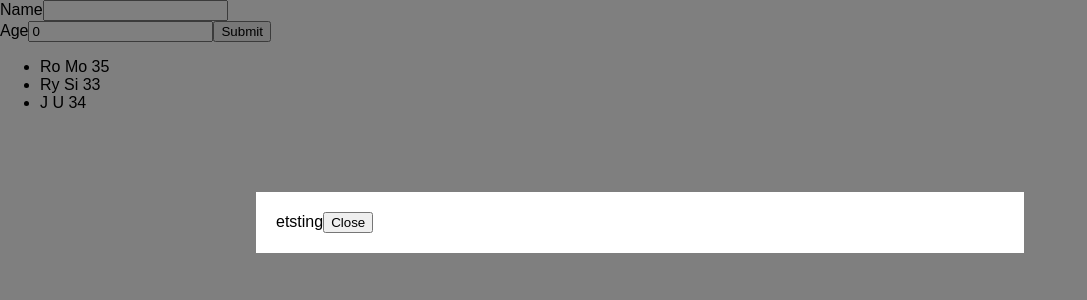
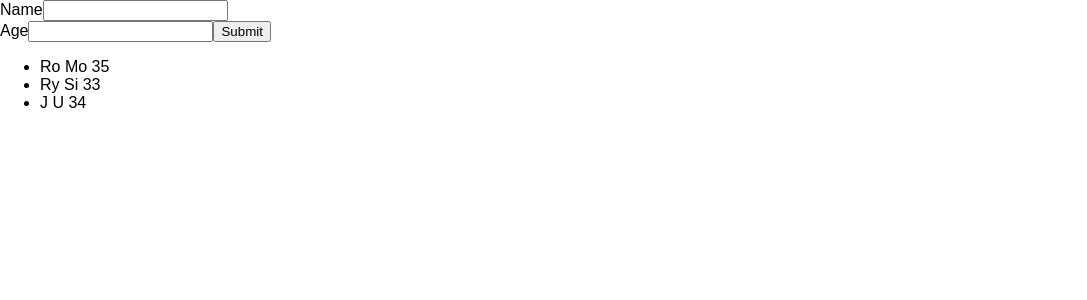
Before and after one commit to rmohanmd/user-list, a React (Create React App) app: page / in a window 1280 px wide. Shown: the top 300 px of the page, without its empty margins (0-1087 px from the left). Built offline with nearby package versions, Linux system fonts and the light colour scheme.

Commit message:
Added modal popup and close based on validation and some styling

```diff
--- a/src/components/Input/Input.js
+++ b/src/components/Input/Input.js
@@ -4,13 +4,20 @@ import Modal from "../Modal/Modal";
 const Input = (props) => {
   const [newName, setNewName] = useState("");
   const [newAge, setNewAge] = useState(0);
-  const [isNameValid, setIsNameValid] = useState(true);
-  const [isAgeValid, setIsAgeValid] = useState(true);
+  const [isValid, setIsValid] = useState(true);
+  const [messageContent, setMessageContent] = useState("");
 
   const onSubmitHandler = (event) => {
     event.preventDefault();
-    if (newName.trim().length === 0) {
-      setIsNameValid(false);
+    if (newName.trim().length === 0 || newAge.length === 0) {
+      setMessageContent("Please enter a valid name and age (non-empty values)");
+      setIsValid(false);
+
+      return;
+    } else if (newAge < 1) {
+      setMessageContent("Age must be > 0");
+      setIsValid(false);
+
       return;
     }
 
@@ -19,21 +26,24 @@ const Input = (props) => {
     setNewAge(0);
   };
 
+  const modalClose = () => {
+    setIsValid(true);
+  };
+
   const nameInputHandler = (event) => {
     setNewName(event.target.value);
   };
-
   const ageInputHandler = (event) => {
     setNewAge(event.target.value);
   };
 
   return (
     <section>
-      <Modal />
+      <Modal content={messageContent} valid={isValid} modalClose={modalClose} />
       <form onSubmit={onSubmitHandler}>
         <label>Name</label>
         <input
-          value={newName}
+          // value={newName}
           type="text"
           onChange={nameInputHandler}
           minLength="1"
@@ -41,10 +51,9 @@ const Input = (props) => {
         <br />
         <label>Age</label>
         <input
-          value={newAge}
+          // value={newAge}
           type="number"
           onChange={ageInputHandler}
-          min="0"
         />
         <button type="submit">Submit</button>
       </form>
--- a/src/components/Modal/Modal.css
+++ b/src/components/Modal/Modal.css
@@ -1,4 +1,5 @@
 .modal-overlay {
+  display: none;
   background: rgba(0, 0, 0, 0.5);
   position: fixed;
   top: 0;
@@ -8,9 +9,32 @@
   z-index: 99;
 }
 
+.show {
+  display: block;
+}
 .modal-box {
   background: white;
   margin: 15% auto;
-  padding: 20px;
-  width: 60%;
+  width: 40%;
+  height: 30%;
+  border-radius: 25px;
 }
+
+.modal-title {
+  background-color: purple;
+  color: white;
+  height: 30%;
+  padding: 0px;
+  border-radius: 25px 25px 0px 0px;
+}
+
+.modal-content {
+  background-color: white;
+  color: black;
+  text-align: center;
+  height: 70%;
+}
+
+.modal-button {
+  text-align: right;
+}
--- a/src/components/Modal/Modal.js
+++ b/src/components/Modal/Modal.js
@@ -3,10 +3,18 @@ import "./Modal.css";
 
 const Modal = (props) => {
   return (
-    <div class="modal-overlay">
-      <div class="modal-box">
-        etsting
-        <button>Close</button>
+    <div
+      className={`modal-overlay ${!props.valid ? "show" : ""}`}
+      onClick={props.modalClose}
+    >
+      <div className="modal-box">
+        <div className="modal-title">Invalid Input</div>
+        <div className="modal-content">
+          {props.content}
+          <button className="modal-button" onClick={props.modalClose}>
+            Close
+          </button>
+        </div>
       </div>
     </div>
   );
```
